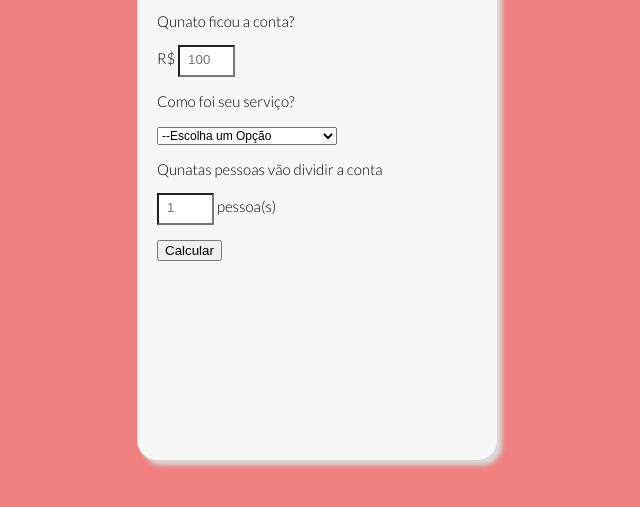
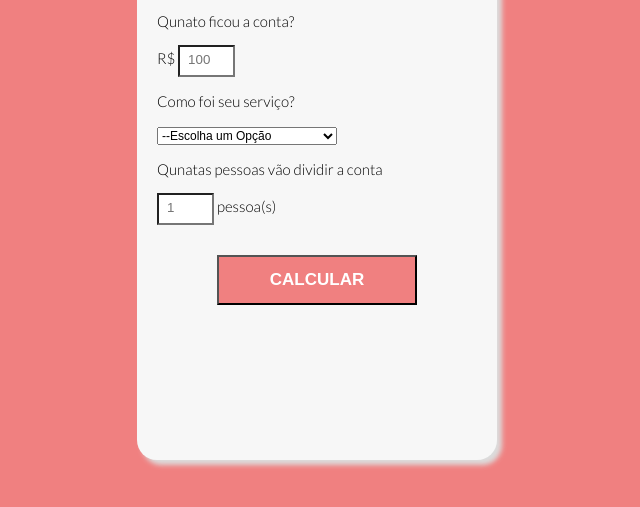
Before and after one commit to gilvanfdaluz/calculadora-de-gorjetas, a plain HTML site: page index.html in a window 1280 px wide. Shown: the part 165-672 px from the top of the page, without its empty margins (323-963 px from the left). Drawn offline with Linux system fonts and the light colour scheme; a web font is replaced by a local one.

Commit message:
autoização

```diff
--- a/index.html
+++ b/index.html
@@ -38,7 +38,7 @@
             <p>
                 <input type="number" placeholder="1" name="people" id="people" class="formInput"> pessoa(s)
             </p>
-            <button type="submit">Calcular</button>
+            <button clatype="submit" class="formSubmit">Calcular</button>
          </form>
        </div>
    </div>
--- a/styles.css
+++ b/styles.css
@@ -38,6 +38,7 @@ body{
 
 .tipsForm{
   padding-left: 20px;
+  padding-right: 20px;
 }
 
 .formInput{
@@ -62,4 +63,10 @@ body{
   font-weight:bold;
   display: block;
   margin: 30px auto;
+  background: var(--primary-color);
+  border: radius 50px;
+  width: 200px;
+  height: 50px;
+  font-size: 17px;
+  color: white;
 }
```
